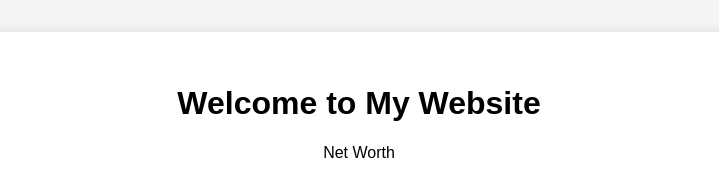
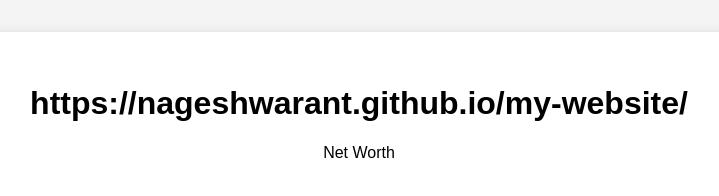
Before and after one commit to nageshwarant/my-website, a plain HTML site: page index.html in a window 1280 px wide. Shown: the whole page, without its empty margins (281-1000 px from the left). Drawn offline with Linux system fonts and the light colour scheme.

Commit message:
Update index.html

```diff
--- a/index.html
+++ b/index.html
@@ -7,7 +7,7 @@
 </head>
 <body>
   <header>
-    <h1>Welcome to My Website</h1>
+    <h1>https://nageshwarant.github.io/my-website/</h1>
     <p>Net Worth</p>
   </header>
 </body>
```
